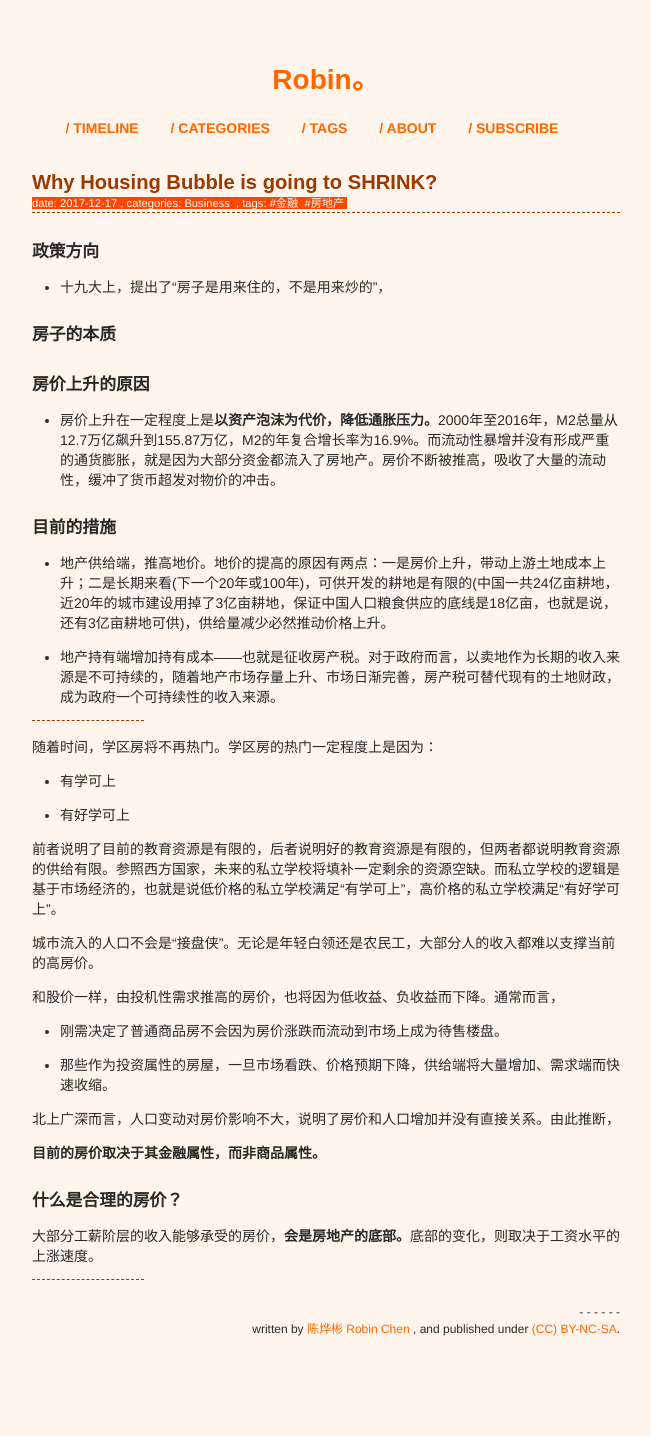
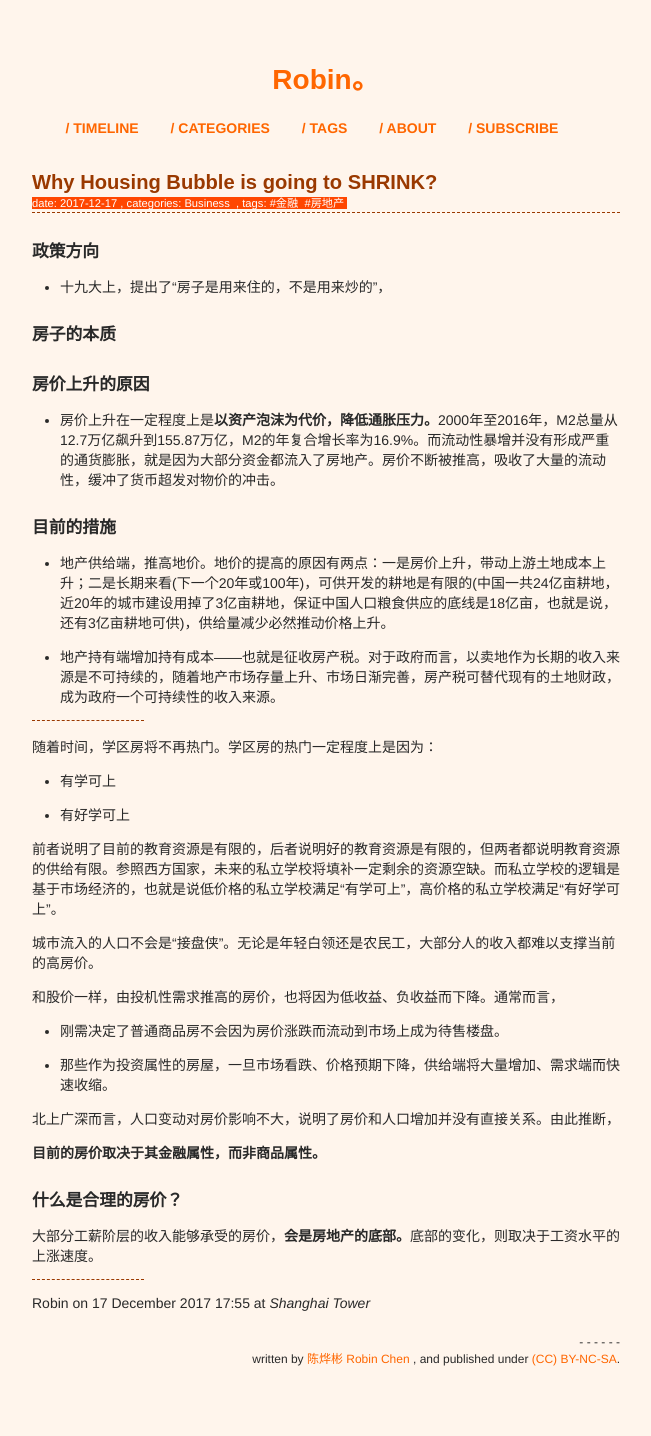
Before and after one commit to xianyuxmu/xianyuxmu.github.io, a Jekyll site: the page built from _posts/2017-12-17-why-housing-bubble-is-going-to-shrink.md, in a window 1280 px wide. Shown: the whole page, without its empty margins (314-965 px from the left). Built offline with Jekyll 4.4.1, drawn with Linux system fonts in a browser that asks for light colours; comment, search, counter and statistics services are not loaded; before the commit the page ends 1406 px from its top, so only the background shows below that.

Commit message:
Why Housing Bubble is going to SHRINK?

```diff
--- a/_posts/2017-12-17-why-housing-bubble-is-going-to-shrink.md
+++ b/_posts/2017-12-17-why-housing-bubble-is-going-to-shrink.md
@@ -53,3 +53,5 @@ tags:
 大部分工薪阶层的收入能够承受的房价，**会是房地产的底部。**底部的变化，则取决于工资水平的上涨速度。
 
 ----
+
+Robin on 17 December 2017 17:55 at *Shanghai Tower*
```
